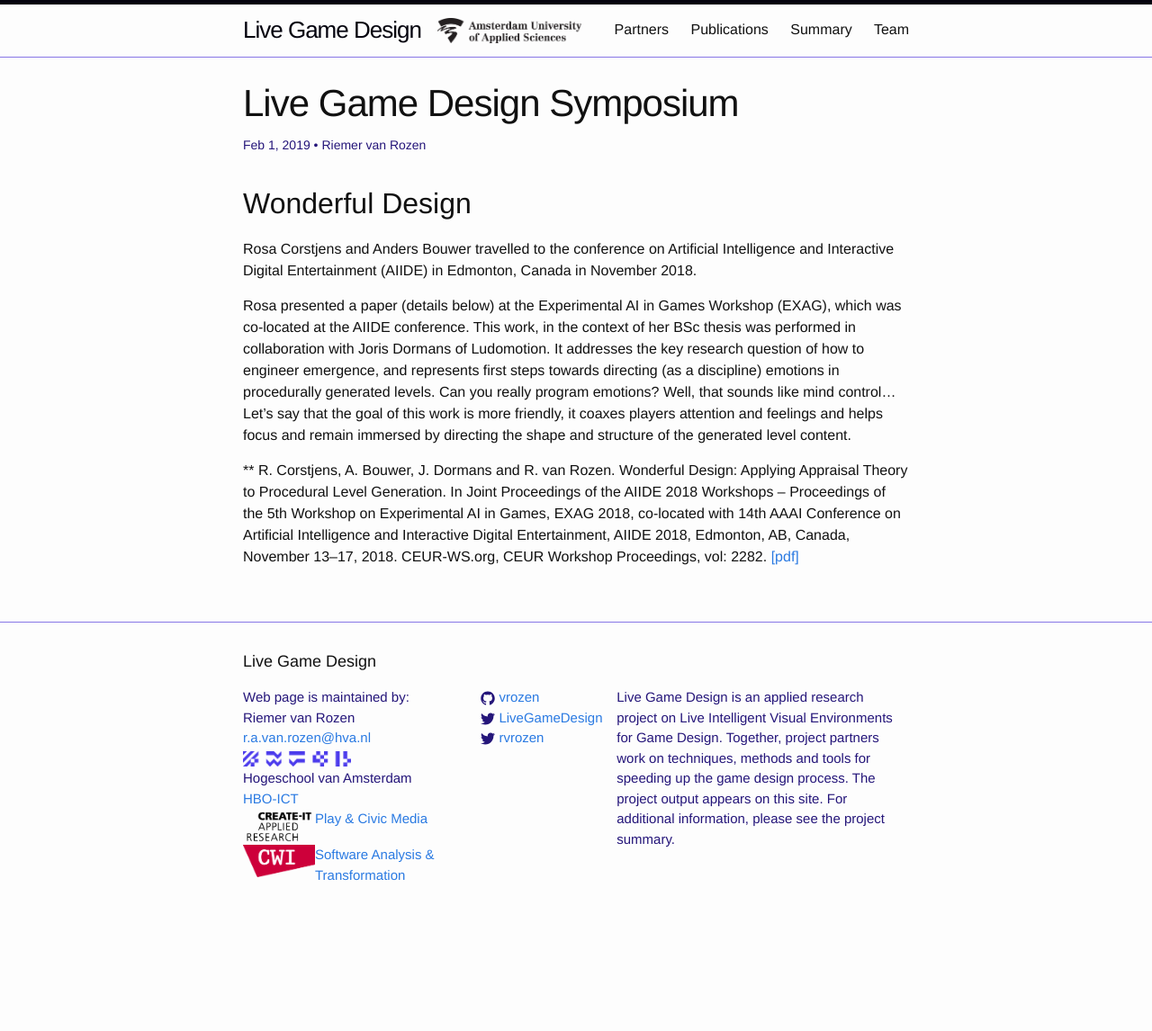
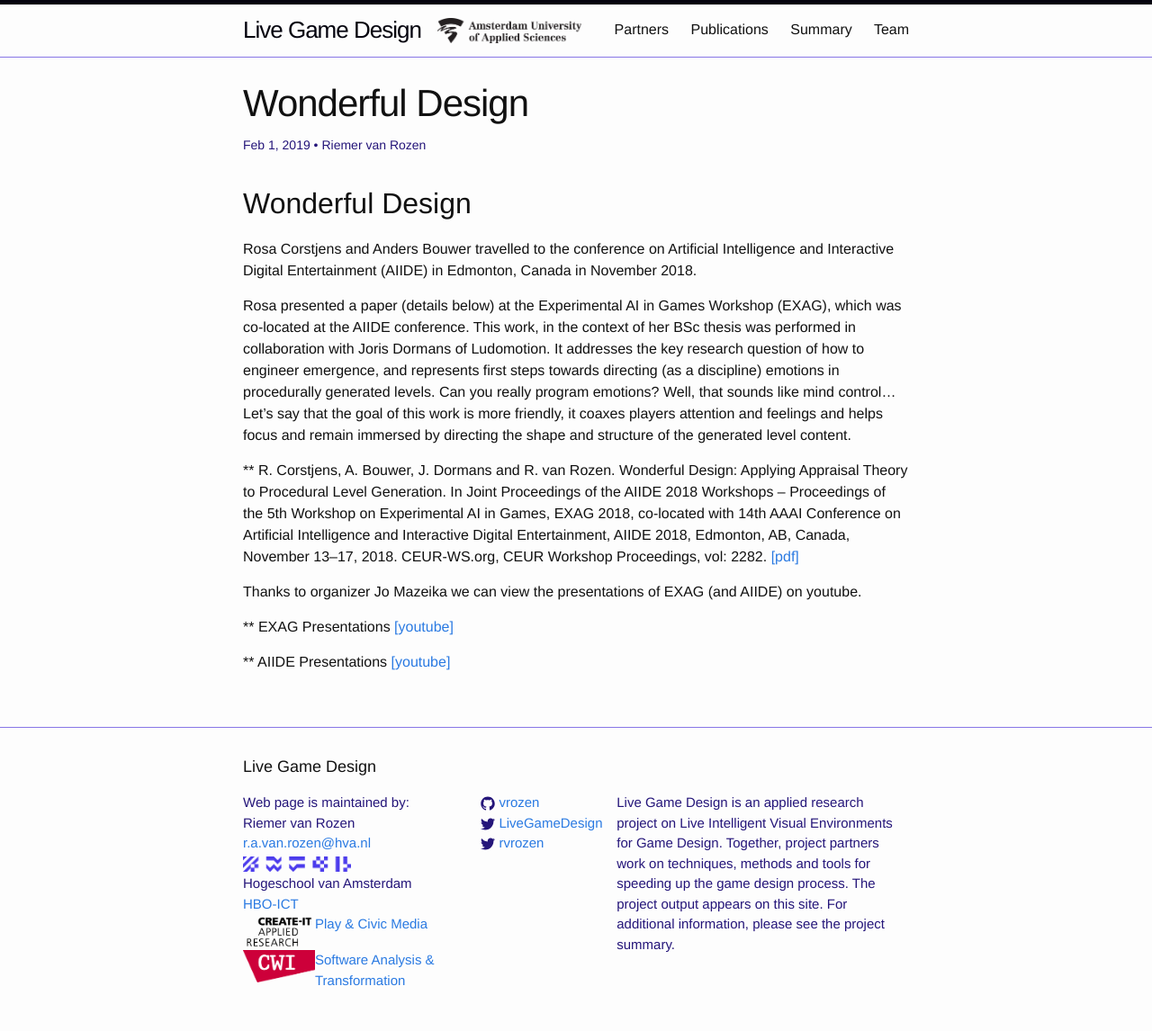
Before and after one commit to LiveGameDesign/LiveGameDesign.github.io, a Jekyll site: the page built from _posts/2019-01-02-Wonderful-Design.md, in a window 1280 px wide. Shown: the whole page at 90% size. Built offline with Jekyll 4.4.1, drawn with Linux system fonts in a browser that asks for light colours; before the commit the page ends 1029 px from its top, so only the background shows below that.

Commit message:
add urls

```diff
--- a/_posts/2019-01-02-Wonderful-Design.md
+++ b/_posts/2019-01-02-Wonderful-Design.md
@@ -1,6 +1,6 @@
 ---
 layout: post
-title:  "Live Game Design Symposium"
+title:  "Wonderful Design"
 date:   2019-02-01 16:48:06 +0100
 author: Riemer van Rozen
 categories: project update
@@ -16,3 +16,9 @@ Well, that sounds like mind control...
 Let's say that the goal of this work is more friendly, it coaxes players attention and feelings and helps focus and remain immersed by directing the shape and structure of the generated level content.
 
 ** R. Corstjens, A. Bouwer, J. Dormans and R. van Rozen. Wonderful Design: Applying Appraisal Theory to Procedural Level Generation. In Joint Proceedings of the AIIDE 2018 Workshops -- Proceedings of the 5th Workshop on Experimental AI in Games, EXAG 2018, co-located with 14th AAAI Conference on Artificial Intelligence and Interactive Digital Entertainment, AIIDE 2018, Edmonton, AB, Canada, November 13--17, 2018. CEUR-WS.org, CEUR Workshop Proceedings, vol: 2282. [[pdf]](http://ceur-ws.org/Vol-2282/EXAG_106.pdf)
+
+Thanks to organizer Jo Mazeika we can view the presentations of EXAG (and AIIDE) on youtube.
+
+** EXAG Presentations [[youtube]](https://www.youtube.com/channel/UCe5wOhqbVOTJfrJ7RuJOEKg?app=desktop)
+
+** AIIDE Presentations [[youtube]](https://www.youtube.com/channel/UCoyxQd7o7QCc75nZR7jFDMw)
```
